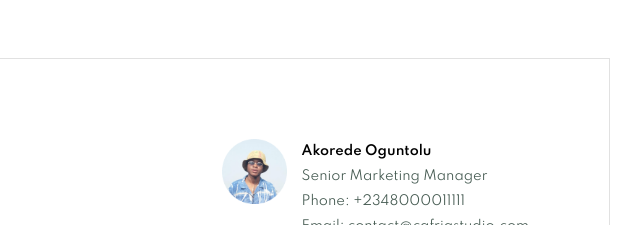
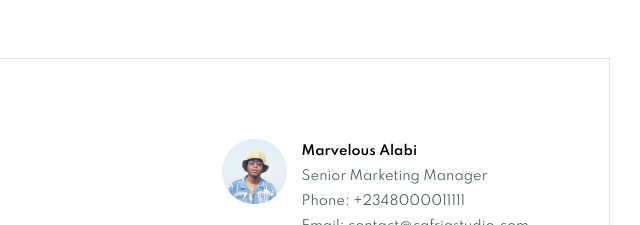
Before and after one commit to Daniel-T-Dada/Ecommerce-website, a plain HTML site: page contact.html in a window 1280 px wide. Shown: the part 860-1085 px from the top of the page, 640-1280 px from the left. Drawn offline with Linux system fonts and the light colour scheme.

Commit message:
update a name in the contact page

```diff
--- a/contact.html
+++ b/contact.html
@@ -89,7 +89,7 @@
         <div class="people">
             <div>
                 <img src="img/people/6.png" alt="">
-                <p><span>Akorede Oguntolu</span> Senior Marketing Manager <br>Phone: +2348000011111 <br>Email: contact@cafriastudio.com</p>
+                <p><span>Marvelous Alabi</span> Senior Marketing Manager <br>Phone: +2348000011111 <br>Email: contact@cafriastudio.com</p>
             </div>
             <div>
                 <img src="img/people/5.png" alt="">
```
